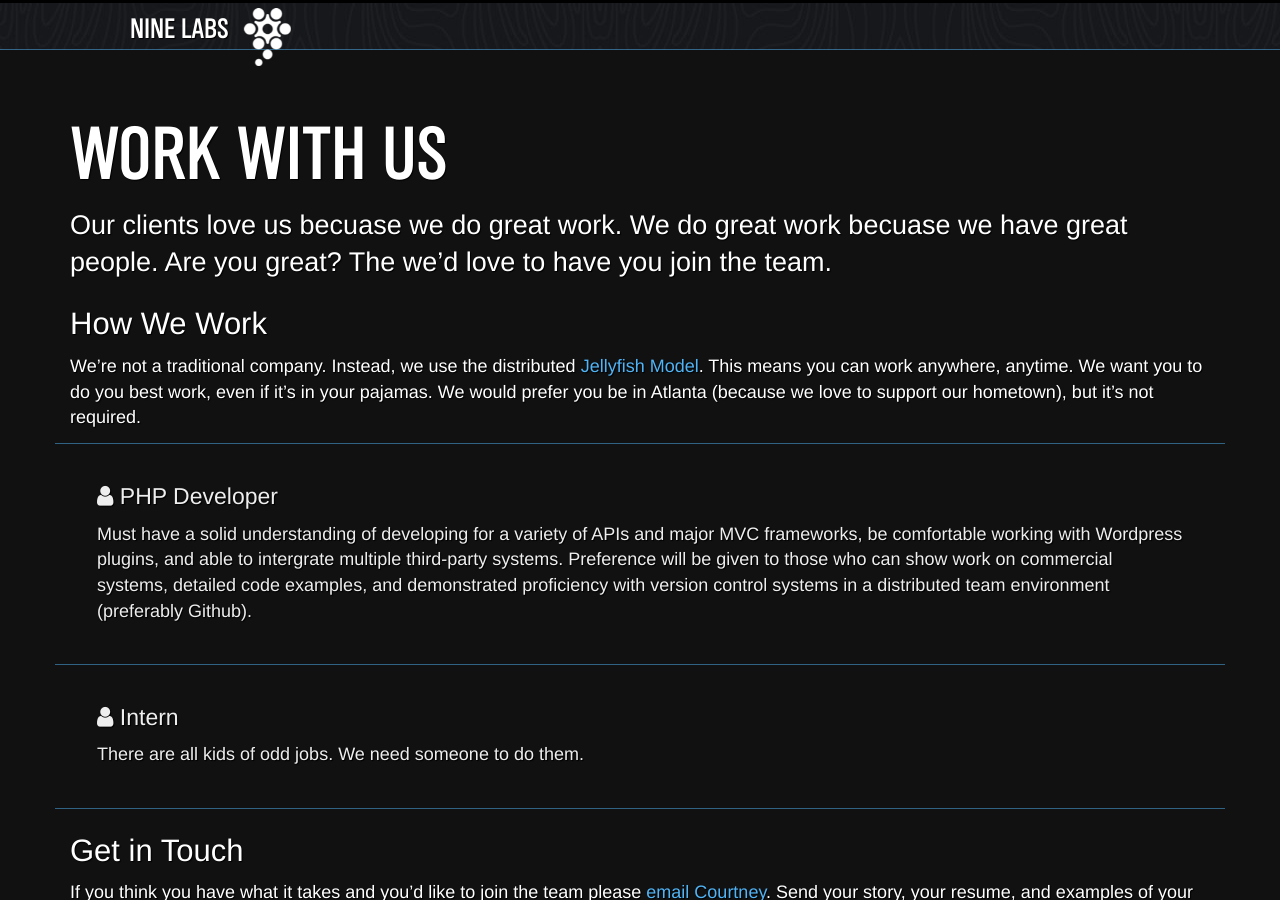
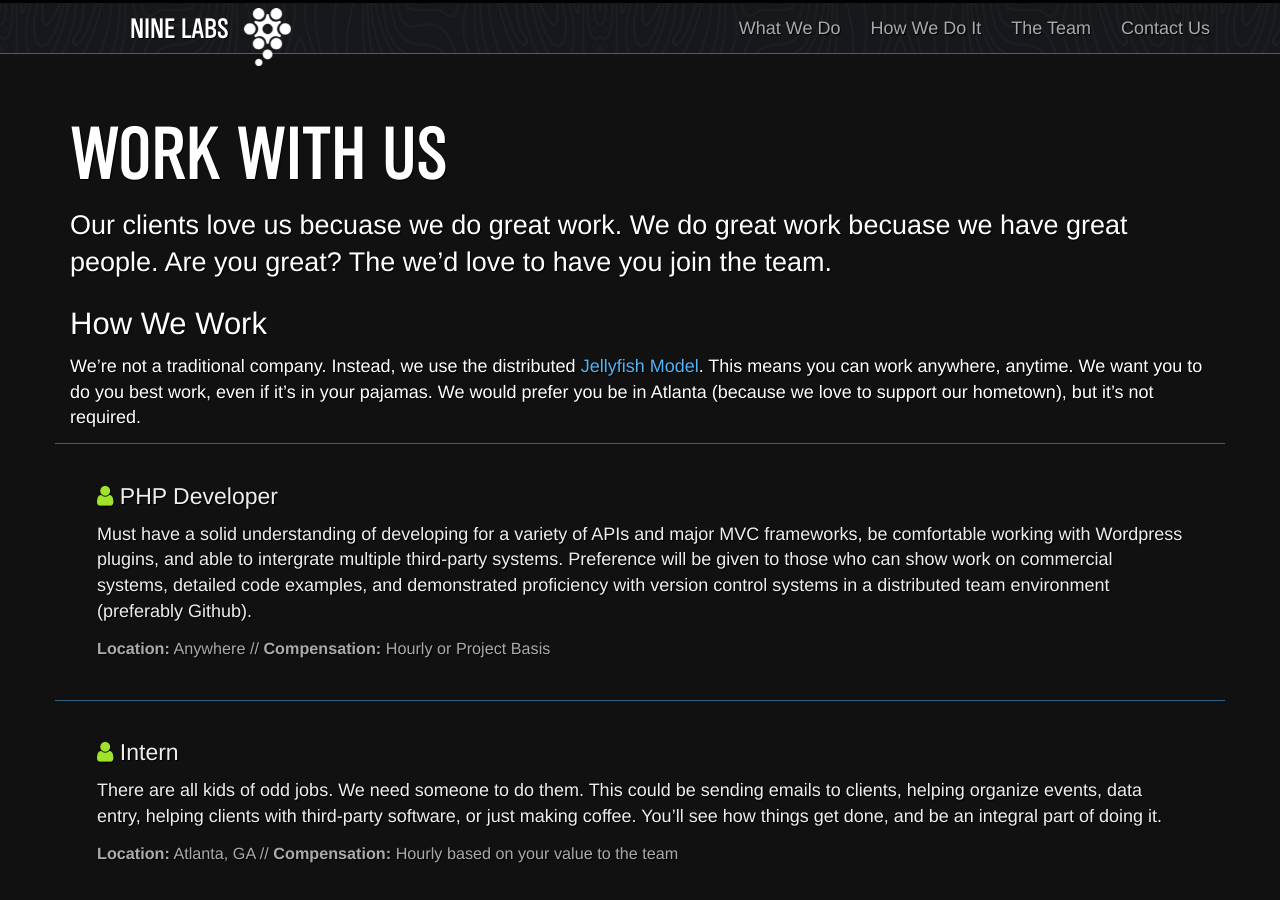
Before and after one commit to ninelabs/ninelabs.com, a Jekyll site: the page built from jobs/index.html, in a window 1280 px wide and 900 px high. Built offline with Jekyll 4.4.1, drawn with Linux system fonts in a browser that asks for light colours; nearby versions of some CDN libraries; Markdown is read by kramdown in place of the engine named in the settings.

Commit message:
Updated Jobs page styles and header on thin layout.
Signed-off-by: J Cornelius <github@jcornelius.com>

```diff
--- a/_data/jobs.yml
+++ b/_data/jobs.yml
@@ -1,5 +1,9 @@
 - title: PHP Developer
   description: Must have a solid understanding of developing for a variety of APIs and major MVC frameworks, be comfortable working with Wordpress plugins, and able to intergrate multiple third-party systems. Preference will be given to those who can show work on commercial systems, detailed code examples, and demonstrated proficiency with version control systems in a distributed team environment (preferably Github).
+  location: Anywhere
+  pay: Hourly or Project Basis
 
 - title: Intern
-  description: There are all kids of odd jobs. We need someone to do them.
+  description: There are all kids of odd jobs. We need someone to do them. This could be sending emails to clients, helping organize events, data entry, helping clients with third-party software, or just making coffee. You&rsquo;ll see how things get done, and be an integral part of doing it.
+  location: Atlanta, GA
+  pay: Hourly based on your value to the team
--- a/_layouts/thin.html
+++ b/_layouts/thin.html
@@ -21,15 +21,40 @@
 <body>
 
   <div id="wrap">
-
+<!--
     <nav class="navbar navbar-default navbar-fixed-top" role="navigation">
       <div class="container">
-        <a href="/" class="go"><img id="brand" src="/img/solo-brand-mark.png" alt="Nine Labs | A digital strategy and user experience consultancy based in Atlanta, GA"></a>
+        <a href="/"><img id="brand" src="/img/solo-brand-mark.png" alt="Nine Labs | A digital strategy and user experience consultancy based in Atlanta, GA"></a>
         <div class="navbar-header">
-          <a class="navbar-brand go" href="/">NINE LABS</a>
+          <a class="navbar-brand" href="/">NINE LABS</a>
         </div>
       </div>
     </nav>
+  -->
+      <nav class="navbar navbar-default navbar-fixed-top" role="navigation">
+      <div class="container">
+        <a href="/"><img id="brand" src="/img/solo-brand-mark.png" alt="Nine Labs | A digital strategy and user experience consultancy based in Atlanta, GA"></a>
+        <div class="navbar-header">
+          <button type="button" class="navbar-toggle" data-toggle="collapse" data-target=".navbar-collapse">
+            <span class="sr-only">Menu</span>
+            <span class="icon-bar"></span>
+            <span class="icon-bar"></span>
+            <span class="icon-bar"></span>
+          </button>
+          <a class="navbar-brand" href="/">NINE LABS</a>
+        </div>
+        <div class="collapse navbar-collapse">
+          <ul class="nav navbar-nav navbar-right">
+            <li><a href="/#services">What We Do</a></li>
+            <li><a href="/#process">How We Do It</a></li>
+            <li><a href="/#team">The Team</a></li>
+            <li><a href="/#contact">Contact Us</a></li>
+          </ul>
+        </div>
+      </div>
+    </nav>
+
+
 
     {{ content }}
 
--- a/index.html
+++ b/index.html
@@ -194,7 +194,7 @@ title: Welcome
           </div>
           <div class="caption">
             <h3>Maybe You?</h3>
-            <p>Do you have a passion for making delightful digital experiences? <a href="#contact" class="go">Let&rsquo;s talk</a>.</p>
+            <p>Do you have a passion for making delightful digital experiences? <a href="/jobs/">Let&rsquo;s talk</a>.</p>
           </div>
         </div>
       </div>
--- a/jobs/index.html
+++ b/jobs/index.html
@@ -18,6 +18,7 @@ title: Work With Us
       <div class="col-sm-12">
         <h4><i class="fa fa-user"></i> {{ job.title }}</h4>
         <p>{{ job.description }}</p>
+        <p class="job-meta"><strong>Location:</strong> {{ job.location }} // <strong>Compensation:</strong> {{ job.pay }}</p>
       </div>
     </div>
     {% endfor %}
```
Also changed, not shown: _sass/styles.scss (+7 -0 lines), css/styles.css.
